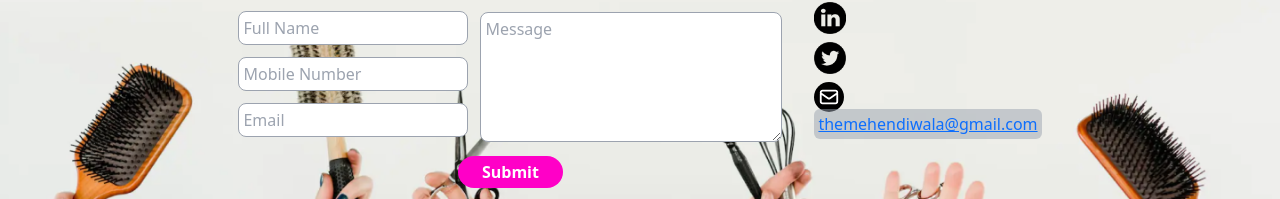
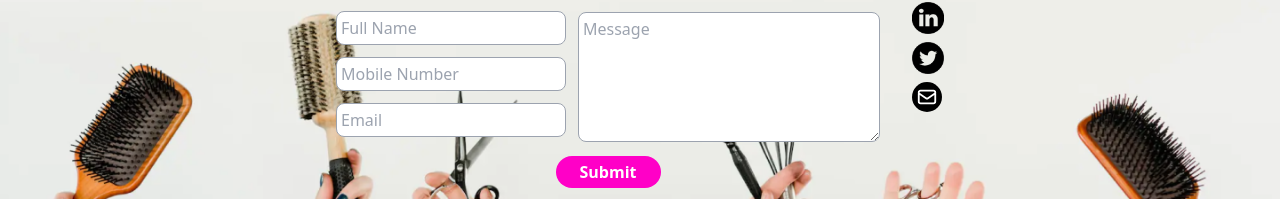
Before and after one commit to pulkitkhatter/MehendiWallah, a React (Create React App) app in the folder mehendi-wallah/: page / in a window 1280 px wide. Shown: the part 2865-3064 px from the top of the page. Built offline with nearby package versions, Linux system fonts and the light colour scheme.

Commit message:
Update Contact.js

```diff
--- a/mehendi-wallah/src/components/Contact.js
+++ b/mehendi-wallah/src/components/Contact.js
@@ -99,9 +99,6 @@ const Contact = () => {
                 <span>
                   <HiOutlineMail className="text-white bg-black text-3xl p-1 rounded-full" />
                 </span>
-                <span className="bg-gray-400 p-1 rounded-md bg-opacity-50">
-                  themehendiwala@gmail.com
-                </span>
               </a>
             </button>
           </section>
```
